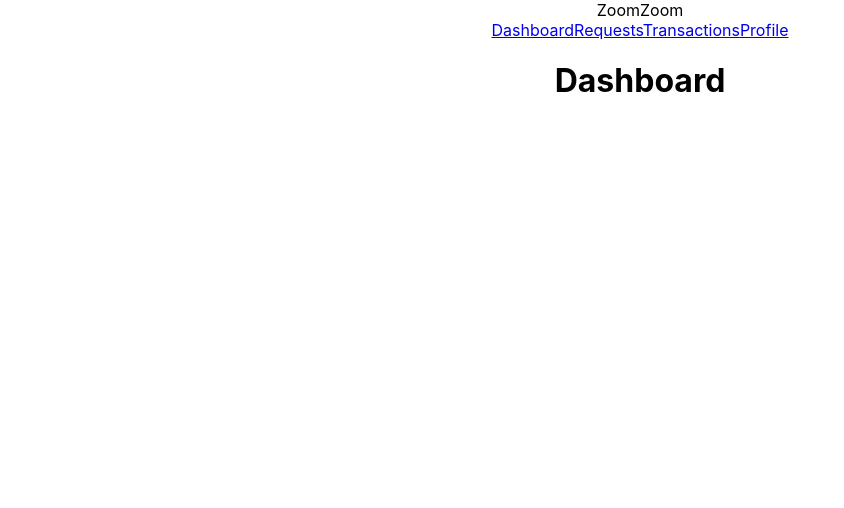
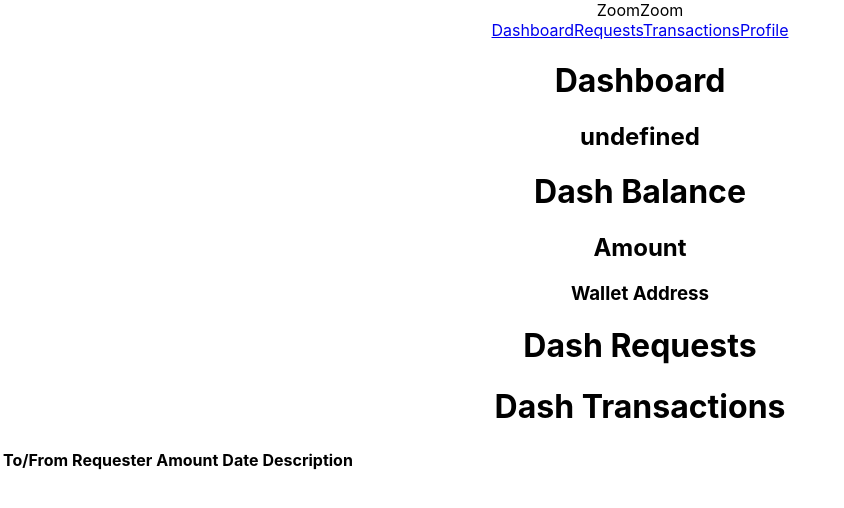
Before and after one commit to jjiajun/TraceYourEther-Frontend, a React (Create React App) app: page / in a window 1280 px wide. Shown: the top 508 px of the page, without its empty margins (0-844 px from the left). Built offline with nearby package versions, Linux system fonts and the light colour scheme; no server answers.

Commit message:
created profile and request components

```diff
--- a/package.json
+++ b/package.json
@@ -10,6 +10,7 @@
     "@testing-library/user-event": "^13.5.0",
     "axios": "^0.26.0",
     "chai": "^4.3.6",
+    "dotenv": "^16.0.0",
     "ethereum-waffle": "^3.4.0",
     "ethers": "^5.5.4",
     "hardhat": "^2.8.4",
--- a/src/App.js
+++ b/src/App.js
@@ -1,4 +1,4 @@
-import React from 'react';
+import React,{useContext,useState} from 'react';
 import {Routes , Route} from 'react-router-dom'
 import './App.css';
 import LandingPage from './components/LandingPage';
@@ -7,12 +7,20 @@ import Dashboard from './components/Dashboard';
 import Requests from './components/Requests';
 import Transactions from './components/Transactions';
 import Profile from './components/Profile';
+import { userContext } from './context';
+
 
 function App() {
+  const [userId,setUserId]=useState();
+  const userData = {
+    userState : userId,
+    userSetter : setUserId,
+  }
   return (
     <div className="App">
+      <userContext.Provider value={userId}>
       <Routes>
-        <Route exact path = "/main" element={<LandingPage/>}/>
+        <Route exact path = "/main" element={<LandingPage user={userData}/>}/>
         <Route exact path = "/" element = {<NavBar/>}>
           <Route index element = {<Dashboard/>}/>
           <Route path="/requests" element= {<Requests/>} />
@@ -20,6 +28,7 @@ function App() {
           <Route path="/profile" element = {<Profile/>} />
         </Route>
       </Routes>
+      </userContext.Provider>
     </div>
   );
 }
--- /dev/null
+++ b/src/components/DashBalance.jsx
@@ -0,0 +1,11 @@
+import React from "react";
+
+export default function DashBalance () {
+  return (
+    <div>
+      <h1>Dash Balance</h1>
+      <h2>Amount</h2>
+      <h3>Wallet Address</h3>
+    </div>
+  )
+}
--- /dev/null
+++ b/src/components/DashRequests.jsx
@@ -0,0 +1,9 @@
+import React from "react";
+
+export default function DashRequests () {
+  return (
+    <div>
+      <h1>Dash Requests</h1>
+    </div>
+  )
+}
--- /dev/null
+++ b/src/components/DashTransactions.jsx
@@ -0,0 +1,23 @@
+import React from "react";
+
+export default function DashTransactions () {
+  return (
+    <div>
+      <h1>Dash Transactions</h1>
+      <table>
+        <thead>
+          <tr>
+            <th>To/From</th>
+            <th>Requester</th>
+            <th>Amount</th>
+            <th>Date</th>
+            <th>Description</th>
+          </tr>
+        </thead>
+        <tbody>
+
+        </tbody>
+      </table>
+    </div>
+  )
+}
--- a/src/components/Dashboard.jsx
+++ b/src/components/Dashboard.jsx
@@ -1,9 +1,19 @@
-import React from "react";
+import React,{useContext} from "react";
+import { userContext } from "../context";
+import DashBalance from "./DashBalance";
+import DashRequests from "./DashRequests";
+import DashTransactions from "./DashTransactions";
 
 export default function Dashboard() {
+  const user = useContext(userContext)
   return (
     <div>
       <h1>Dashboard</h1>
+      <h2>{`${user}`}</h2>
+      <DashBalance/>
+      <DashRequests/>
+      <DashTransactions/>
+
     </div>
   )
 }
--- a/src/components/LandingPage.jsx
+++ b/src/components/LandingPage.jsx
@@ -3,16 +3,18 @@ import React, { useState,useContext } from 'react';
 import { useNavigate } from 'react-router-dom';
 import { userContext } from '../context';
 import LoginMessage from './LoginMessage';
+import Trial from './Trial';
+const {REACT_APP_BACKEND} = process.env
 
-export default function LandingPage() {
+export default function LandingPage({user}) {
   //React hook to change to home page on successful login
   const navigate = useNavigate();
-  const [user,setUser] = useState(null);
    // State and setter for login details
   const [email, setEmail] = useState('');
   const [password, setPassword] = useState('');
   // State and setter for signup and login message
   const [message, setMessage] = useState('');
+
 
   const signUpAttempt = () => {
     //data to send to backend
@@ -20,9 +22,9 @@ export default function LandingPage() {
       userEmail : email ,
       userPassword : password,
     }
-    axios.post('route' , data).then((response)=>{
-      if (response.data === 'details missing') {
-        setMessage('Please enter an email and password');
+    axios.post(`${REACT_APP_BACKEND}/signup` , data).then((response)=>{
+      if (response.data === 'Something went wrong when creating a new user') {
+        setMessage('Something went wrong when creating a new user');
       }
       // Inform user if username already exists
       if (response.data === 'user exists') {
@@ -41,20 +43,22 @@ export default function LandingPage() {
       password: password,
     };
 
-    axios.post('http://localhost:3008/login', data).then((response) => {
+    axios.post(`${REACT_APP_BACKEND}/login`, data).then((response) => {
       console.log(response);
       // Inform user if they did not key in username or password
       if (response.data === 'details missing') {
         setMessage('Please enter an email and password');
       }
       // If username or password incorrect, inform player
-      if (response.data === 'username or password incorrect') {
+      if (response.data === 'The email or password is incorrect') {
         setMessage('Invalid login. Please try again.');
       }
       // If successful, redirect to home page
       if (response.data.success === true) {
         const { userId } = response.data;
-        setUser(userId);
+        console.log(' data user',userId)
+        user.userSetter(userId);
+        console.log('state user',user)
         // On successful login, redirect to home page
         navigate('/');
       }
@@ -64,7 +68,7 @@ export default function LandingPage() {
 
   return (
     <div id="landing-background">
-      <userContext.Provider value={user}>
+
         <div className="loginBox">
           <p className="logo">
             <i className="fas fa-utensils" />
@@ -90,14 +94,16 @@ export default function LandingPage() {
               Sign Up
               {' '}
             </button>
+
             <button className="btn login-btn" type="submit" onClick={loginAttempt}>
               Login
               {' '}
             </button>
+            <Trial />
           </div>
           <LoginMessage displayMessage={message} />
         </div>
-      </userContext.Provider>
+
     </div>
   );
 }
--- /dev/null
+++ b/src/components/MakeRequest.jsx
@@ -0,0 +1,27 @@
+import React,{useState,useEffect,useContext} from "react";
+import { userContext } from "../context";
+import axios from "axios";
+const {REACT_APP_BACKEND} = process.env
+
+export default function MakeRequest(friends) {
+  console.log(friends)
+
+  if(!friends.friends) return <div />;
+  if(!friends.friends[0]) {
+    return(
+      <div>
+        <h2>Add friends to make requests</h2>
+      </div>
+    )
+  }
+
+  return(
+    <div>
+      <select id='friends'>
+        {friends.map((friend)=>{
+          <option value={`${friend}`}>{`${friend}`}</option>
+        })}
+      </select>
+    </div>
+  )
+}
--- a/src/components/Profile.jsx
+++ b/src/components/Profile.jsx
@@ -1,9 +1,25 @@
-import React from "react";
+import React,{useContext,useEffect,useState} from "react";
+import { userContext } from "../context";
+import axios from "axios";
+import UserProfile from "./UserProfile";
+const {REACT_APP_BACKEND} = process.env
 
 export default function Profile() {
+  const id = useContext(userContext);
+  const [profileData,setProfileData] = useState();
+  console.log(id)
+
+  useEffect(() => {
+    axios.post(`${REACT_APP_BACKEND}/getuserprofilebyid`,{id}).then((response)=>{setProfileData(response.data.userProfile);
+      console.log(profileData)})
+
+  },[])
+
+
   return (
     <div>
       <h1>Profile</h1>
+      <UserProfile userData={profileData}/>
     </div>
   )
 }
--- a/src/components/Requests.jsx
+++ b/src/components/Requests.jsx
@@ -1,9 +1,23 @@
-import React from "react";
+import MakeRequest from "./MakeRequest";
+import React,{useState,useEffect,useContext} from "react";
+import { userContext } from "../context";
+import axios from "axios";
+const {REACT_APP_BACKEND} = process.env
 
 export default function Requests() {
+  const id = useContext(userContext);
+  const [friendList,setFriendList] = useState();
+  console.log(id)
+
+  useEffect(() => {
+    axios.post(`${REACT_APP_BACKEND}/getuserprofilebyid`,{id}).then((response)=>{setFriendList(response.data.userProfile.friends);
+      console.log(friendList)})
+
+    },[])
   return (
     <div>
       <h1>Requests</h1>
+      <MakeRequest friends= {friendList}/>
     </div>
   )
 }
--- /dev/null
+++ b/src/components/Trial.jsx
@@ -0,0 +1,11 @@
+import React , {useContext} from "react";
+import { userContext } from "../context";
+
+export default function Trial() {
+  const user = useContext(userContext);
+  return(
+    <div>
+      <h1>{`${user}`}</h1>
+    </div>
+  )
+}
--- /dev/null
+++ b/src/components/UserProfile.jsx
@@ -0,0 +1,15 @@
+import React from "react";
+
+export default function UserProfile(userData) {
+  if(!userData.userData){
+    return <div />;
+  }
+  console.log(userData)
+  return (
+    <div>
+      <h2>Name :{`${userData.userData.name}`}</h2>
+      <h2>Wallet Balance :{`add code here`}</h2>
+      <h2>Wallet Address :{`${userData.userData.address}`}</h2>
+    </div>
+  )
+}
```
Also changed, not shown: 2 other files (tests, documents, lock files or other folders).
